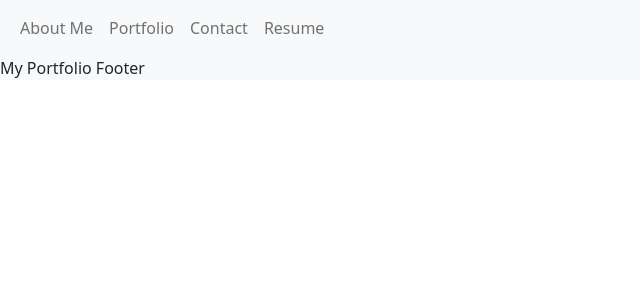
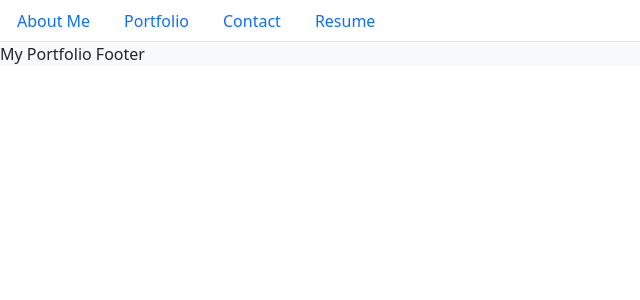
Before and after one commit to DanielG808/react-portfolio, a React (Vite) app: page / in a window 1280 px wide. Shown: the top 300 px of the page, without its empty margins (0-640 px from the left). Built offline with nearby package versions, Linux system fonts and the light colour scheme.

Commit message:
added a router to the nav component and proper styling

```diff
--- a/src/components/Nav.jsx
+++ b/src/components/Nav.jsx
@@ -1,43 +1,44 @@
-export default function Nav() {
+export default function Nav({ currentPage, handlePageChange }) {
   return (
-    <nav className="navbar navbar-expand-lg navbar-light bg-light">
-      <div className="container-fluid">
-        <button
-          className="navbar-toggler"
-          type="button"
-          data-bs-toggle="collapse"
-          data-bs-target="#navbarNav"
-          aria-controls="navbarNav"
-          aria-expanded="false"
-          aria-label="Toggle navigation"
+    <ul className="nav nav-tabs">
+      <li className="nav-item ">
+        <a
+          href="#about"
+          onClick={() => handlePageChange("About")}
+          className={currentPage === "Home" ? "nav-link active" : "nav-link"}
         >
-          <span className="navbar-toggler-icon" />
-        </button>
-        <div className="collapse navbar-collapse" id="navbarNav">
-          <ul className="navbar-nav">
-            <li className="nav-item ">
-              <a className="nav-link" aria-current="page" href="#about-me">
           About Me
         </a>
       </li>
       <li className="nav-item">
-              <a className="nav-link" href="#portfolio">
+        <a
+          href="#portfolio"
+          onClick={() => handlePageChange("Portfolio")}
+          className={
+            currentPage === "Portfolio" ? "nav-link active" : "nav-link"
+          }
+        >
           Portfolio
         </a>
       </li>
       <li className="nav-item">
-              <a className="nav-link" href="#contact">
+        <a
+          href="#contact"
+          onClick={() => handlePageChange("Contact")}
+          className={currentPage === "Contact" ? "nav-link active" : "nav-link"}
+        >
           Contact
         </a>
       </li>
       <li className="nav-item">
-              <a className="nav-link" href="#resume">
+        <a
+          href="#resume"
+          onClick={() => handlePageChange("Resume")}
+          className={currentPage === "Resume" ? "nav-link active" : "nav-link"}
+        >
           Resume
         </a>
       </li>
     </ul>
-        </div>
-      </div>
-    </nav>
   );
 }
--- a/src/components/AboutMe.jsx
+++ b/src/components/pages/AboutMe.jsx
@@ -2,7 +2,7 @@ import React from "react";
 
 const AboutMe = () => {
   return (
-    <div className="d-flex flex-wrap justify-content-center" id="about-me">
+    <div className="d-flex flex-wrap justify-content-center" id="about">
       <h1 className="m-5">About Me</h1>
       <p className="mx-5 mb-5">
         Hello and welcome to space on the web! My name is Dan Gray and I'm a
```
Also changed, not shown: src/components/ContentContainer.jsx (added), src/components/pages/Contact.jsx (renamed from src/components/Contact.jsx), src/components/pages/Portfolio.jsx (renamed from src/components/Portfolio.jsx), src/components/pages/Resume.jsx (renamed from src/components/Resume.jsx). Lines whose indentation alone changed are shown as unchanged.
